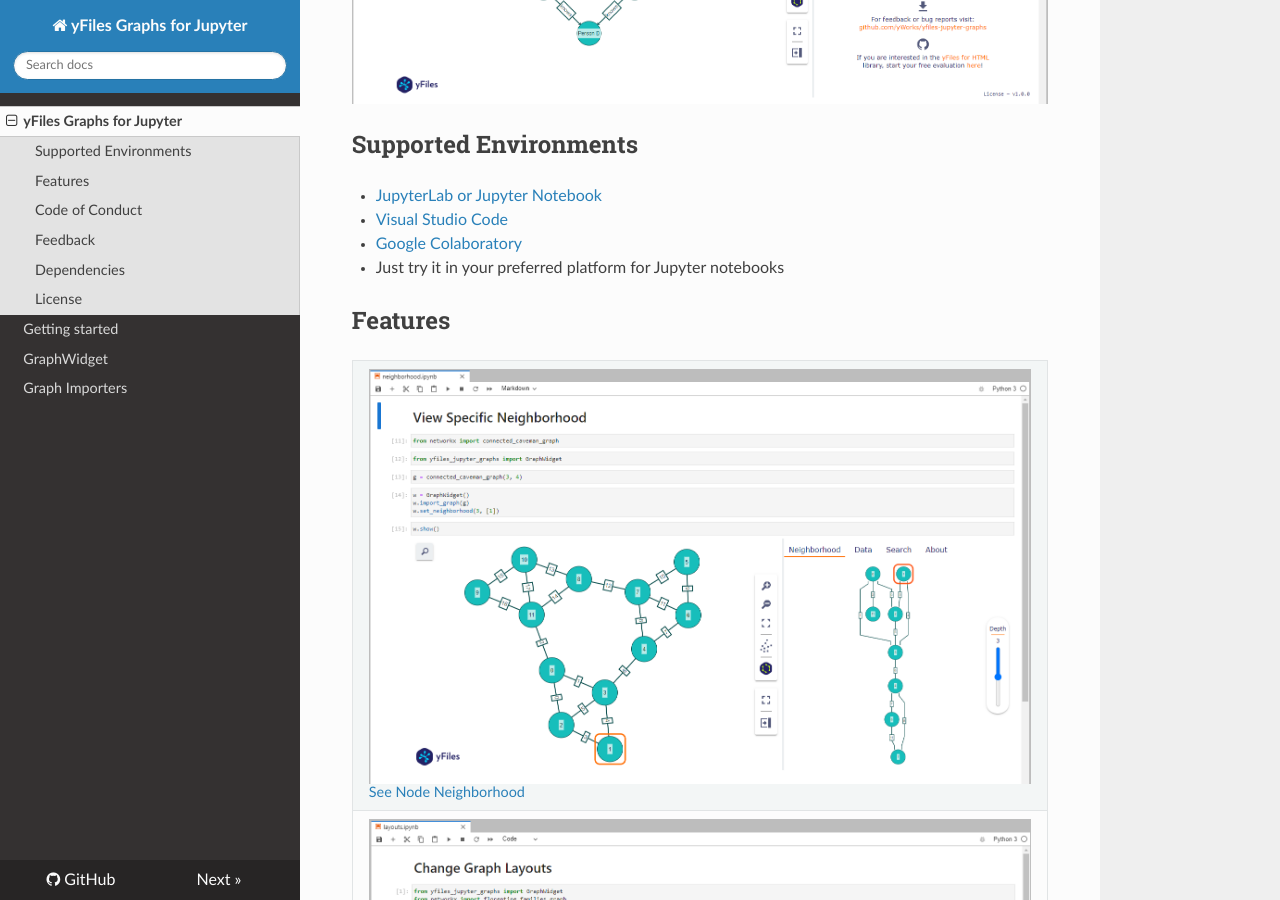
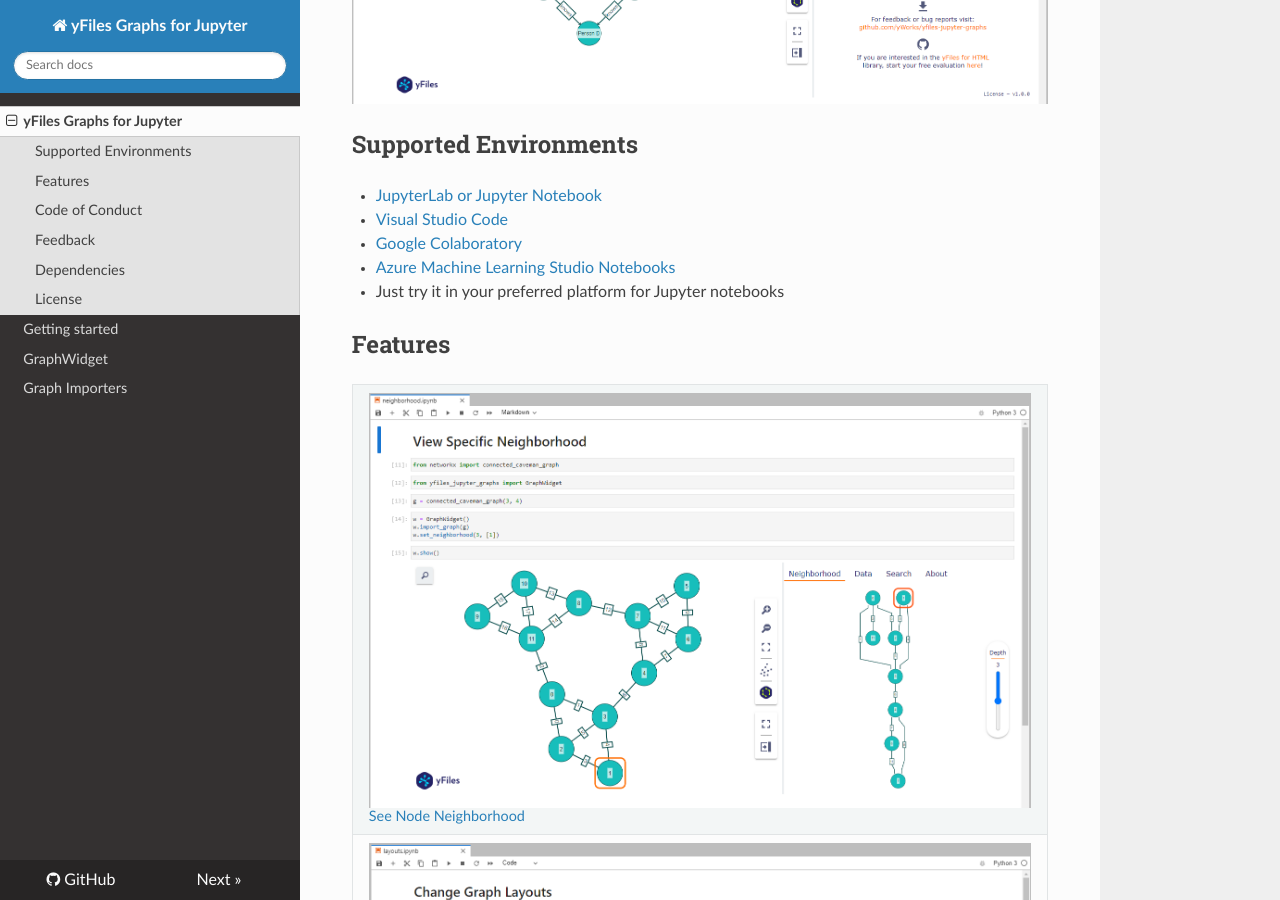
Before and after one commit to yWorks/yfiles-jupyter-graphs, an MkDocs documentation site: the page built from mkdocs/index.md, in a window 1280 px wide and 900 px high, scrolled down 802 px. Built offline with MkDocs 1.6.1, drawn with Linux system fonts in a browser that asks for light colours; nearby versions of some CDN libraries.

Commit message:
v1.4.4 - support for Azure Machine Learning Studio

```diff
--- a/mkdocs/index.md
+++ b/mkdocs/index.md
@@ -16,6 +16,7 @@
 - [JupyterLab or Jupyter Notebook](https://jupyter.org/)
 - [Visual Studio Code](https://code.visualstudio.com/)
 - [Google Colaboratory](https://colab.research.google.com/)
+- [Azure Machine Learning Studio Notebooks](https://azure.microsoft.com/en-us/products/machine-learning/)
 - Just try it in your preferred platform for Jupyter notebooks
 
 ## Features
```
Also changed, not shown: README.md (+1 -0 lines).
